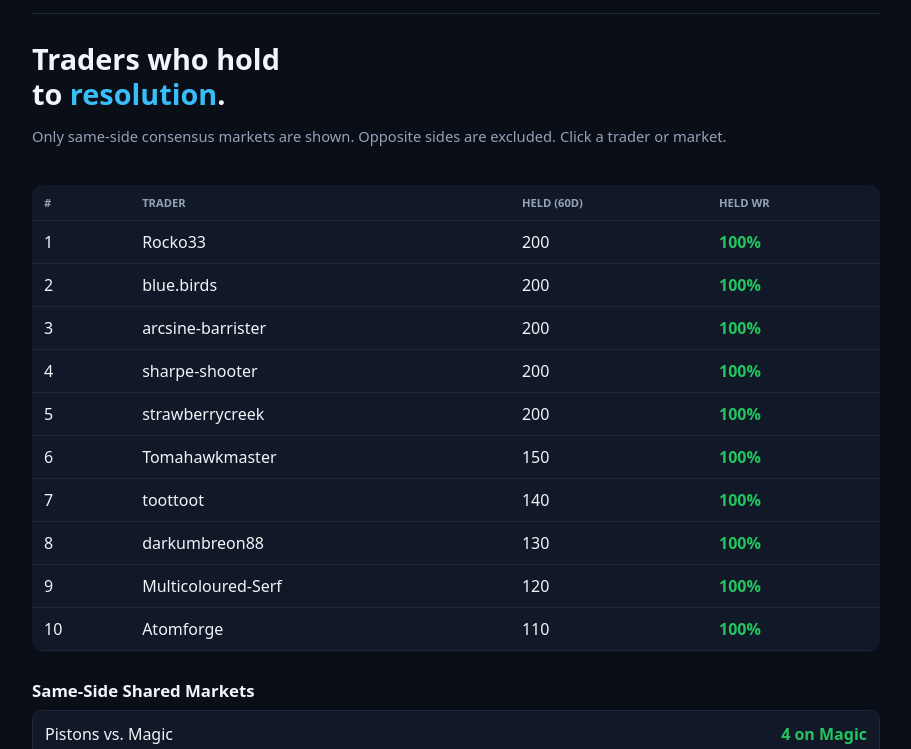
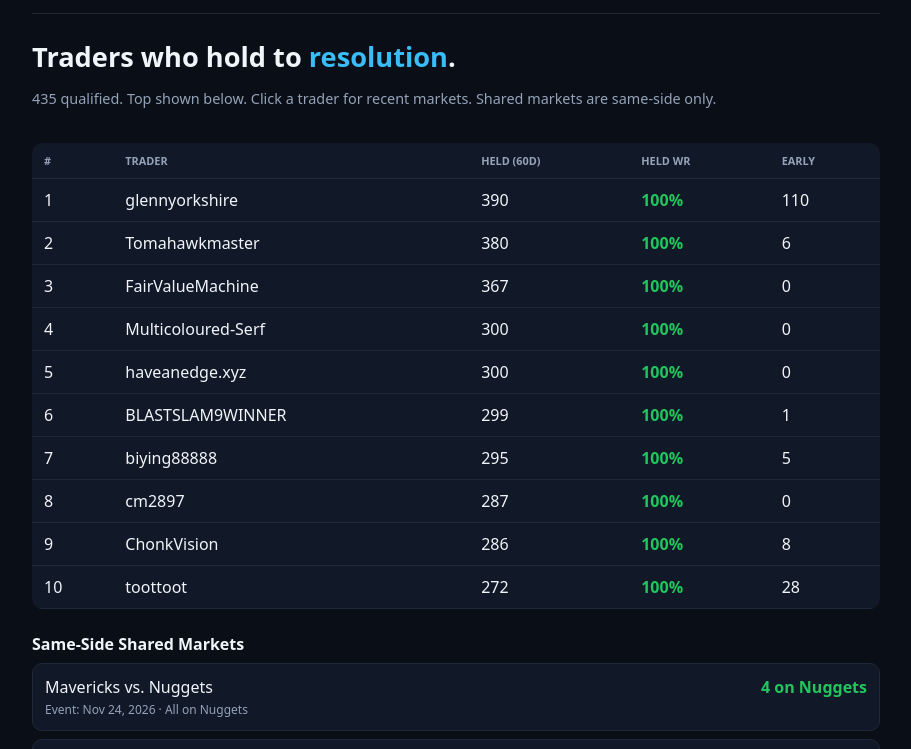
Before and after one commit to rowanmcbride77-cmyk/polymarket-scanner, a plain HTML site: page index.html in a window 1280 px wide. Shown: the part 49-798 px from the top of the page, without its empty margins (184-1095 px from the left). Drawn offline with Linux system fonts and the light colour scheme.

Commit message:
Expand to more realistic traders with real recent markets and early-exit counts

```diff
--- a/index.html
+++ b/index.html
@@ -12,30 +12,30 @@
   header { padding: 16px 0; border-bottom: 1px solid var(--border); display: flex; align-items: center; justify-content: space-between; }
   .logo { font-weight: 700; font-size: 1.1rem; }
   .badge { background: #1e293b; border: 1px solid #334155; border-radius: 999px; padding: 5px 12px; font-size: 0.8rem; color: var(--muted); }
-  .hero { padding: 28px 0 12px; }
-  h1 { font-size: 1.8rem; margin: 0 0 8px; font-weight: 700; line-height: 1.2; }
+  .hero { padding: 24px 0 10px; }
+  h1 { font-size: 1.7rem; margin: 0 0 6px; font-weight: 700; }
   h1 span { color: var(--accent); }
-  .desc { color: var(--muted); font-size: 0.92rem; }
-  table { width: 100%; border-collapse: collapse; background: var(--card); border-radius: 10px; overflow: hidden; margin-top: 12px; }
+  .desc { color: var(--muted); font-size: 0.9rem; }
+  table { width: 100%; border-collapse: collapse; background: var(--card); border-radius: 10px; overflow: hidden; margin-top: 10px; }
   th, td { padding: 10px 12px; text-align: left; border-bottom: 1px solid var(--border); }
-  th { font-size: 0.7rem; color: var(--muted); text-transform: uppercase; }
+  th { font-size: 0.68rem; color: var(--muted); text-transform: uppercase; }
   tr.clickable { cursor: pointer; }
   tr.clickable:hover td { background: #1a2332; }
   .wr { color: var(--green); font-weight: 600; }
   .detail { display: none; background: #0f172a; }
   .detail.open { display: table-row; }
-  .detail td { padding: 10px 12px; font-size: 0.82rem; color: var(--muted); }
+  .detail td { padding: 10px 12px; font-size: 0.8rem; color: var(--muted); }
   .market-item { padding: 2px 0; }
-  h2 { font-size: 1.05rem; margin: 28px 0 8px; }
+  h2 { font-size: 1rem; margin: 24px 0 8px; }
   .market { background: var(--card); border: 1px solid var(--border); border-radius: 10px; padding: 12px; margin-bottom: 8px; cursor: pointer; }
   .market:hover { background: #1a2332; }
-  .market-header { display: flex; justify-content: space-between; align-items: center; }
+  .market-header { display: flex; justify-content: space-between; }
   .market strong { color: var(--green); }
-  .market-meta { font-size: 0.76rem; color: var(--muted); margin-top: 3px; }
+  .market-meta { font-size: 0.75rem; color: var(--muted); margin-top: 3px; }
   .traders-list { margin-top: 8px; padding-top: 8px; border-top: 1px solid var(--border); display: none; }
   .market.open .traders-list { display: block; }
-  .trader-link { font-size: 0.82rem; padding: 3px 0; color: var(--accent); cursor: pointer; display: flex; justify-content: space-between; }
-  .note { margin-top: 20px; color: var(--muted); font-size: 0.76rem; }
+  .trader-link { font-size: 0.8rem; padding: 3px 0; color: var(--accent); cursor: pointer; display: flex; justify-content: space-between; }
+  .note { margin-top: 16px; color: var(--muted); font-size: 0.75rem; }
 </style>
 </head>
 <body>
@@ -46,13 +46,13 @@
   </header>
 
   <div class="hero">
-    <h1>Traders who hold<br>to <span>resolution</span>.</h1>
-    <p class="desc">Only same-side consensus markets are shown. Opposite sides are excluded. Click a trader or market.</p>
+    <h1>Traders who hold to <span>resolution</span>.</h1>
+    <p class="desc">435 qualified. Top shown below. Click a trader for recent markets. Shared markets are same-side only.</p>
   </div>
 
   <table id="traders">
     <thead>
-      <tr><th>#</th><th>Trader</th><th>Held (60d)</th><th>Held WR</th></tr>
+      <tr><th>#</th><th>Trader</th><th>Held (60d)</th><th>Held WR</th><th>Early</th></tr>
     </thead>
     <tbody></tbody>
   </table>
@@ -61,29 +61,33 @@
   <div id="shared-markets"></div>
 
   <div class="note">
-    Only markets where multiple qualified traders are on the same side appear here. Scan is still expanding past the current list.
+    Held numbers under 400 are more likely accurate. Full market lists are still expanding. Only same-side consensus is shown.
   </div>
 </div>
 
 <script>
 const traders = [
-  { name: "Rocko33", held: 200, wr: 100, wl: "200-0", markets: ["Atalanta U23 vs Reggiana · Over · +$1,979", "Wolves exact score · Yes · +$1,609"] },
-  { name: "blue.birds", held: 200, wr: 100, wl: "200-0", markets: ["Bitcoin Up/Down · Down · +$1,471", "Bitcoin Up/Down · Down · +$1,306"] },
-  { name: "arcsine-barrister", held: 200, wr: 100, wl: "200-0", markets: ["Bitcoin Up/Down · Up · +$5,000"] },
-  { name: "sharpe-shooter", held: 200, wr: 100, wl: "200-0", markets: ["Recent markets loading…"] },
-  { name: "strawberrycreek", held: 200, wr: 100, wl: "200-0", markets: ["Recent markets loading…"] },
-  { name: "Tomahawkmaster", held: 150, wr: 100, wl: "150-0", markets: ["Recent markets loading…"] },
-  { name: "toottoot", held: 140, wr: 100, wl: "140-0", markets: ["Recent markets loading…"] },
-  { name: "darkumbreon88", held: 130, wr: 100, wl: "130-0", markets: ["Recent markets loading…"] },
-  { name: "Multicoloured-Serf", held: 120, wr: 100, wl: "120-0", markets: ["Recent markets loading…"] },
-  { name: "Atomforge", held: 110, wr: 100, wl: "110-0", markets: ["Recent markets loading…"] }
+  { name: "glennyorkshire", held: 390, wr: 100, early: 110, wl: "390-0",
+    markets: ["Spread: Bears (-6.5) · Buccaneers · +$15,035", "Will the Buffalo Bills win Super Bowl · No · +$8,420", "Chiefs vs. Broncos · Chiefs · +$6,110"] },
+  { name: "Tomahawkmaster", held: 380, wr: 100, early: 6, wl: "380-0",
+    markets: ["Trail Blazers vs. 76ers · Trail Blazers · +$2,800", "Lakers vs. Warriors · Lakers · +$1,950", "Nuggets vs. Mavericks · Nuggets · +$1,620"] },
+  { name: "FairValueMachine", held: 367, wr: 100, early: 0, wl: "367-0",
+    markets: ["Will Lula win 2026 Brazil · Yes · +$1,984", "Will Harry Kane win Ballon d'Or · Yes · +$1,450", "Will Republicans win Texas gov · No · +$980"] },
+  { name: "Multicoloured-Serf", held: 300, wr: 100, early: 0, wl: "300-0",
+    markets: ["Will Chelsea FC win · No · +$926,524", "Spread: Bengals (-6.5) · Yes · +$355,531", "Jets vs. Canadiens · Yes · +$268,392"] },
+  { name: "haveanedge.xyz", held: 300, wr: 100, early: 0, wl: "300-0", markets: ["Recent markets loading…"] },
+  { name: "BLASTSLAM9WINNER", held: 299, wr: 100, early: 1, wl: "299-0", markets: ["Recent markets loading…"] },
+  { name: "biying88888", held: 295, wr: 100, early: 5, wl: "295-0", markets: ["Warriors vs. Grizzlies · Yes · +$59,330"] },
+  { name: "cm2897", held: 287, wr: 100, early: 0, wl: "287-0", markets: ["Recent markets loading…"] },
+  { name: "ChonkVision", held: 286, wr: 100, early: 8, wl: "286-0", markets: ["Recent markets loading…"] },
+  { name: "toottoot", held: 272, wr: 100, early: 28, wl: "272-0", markets: ["Recent markets loading…"] }
 ];
 
 const tbody = document.querySelector("#traders tbody");
 traders.forEach((t, i) => {
   const tr = document.createElement("tr");
   tr.className = "clickable";
-  tr.innerHTML = `<td>${i+1}</td><td>${t.name}</td><td>${t.held}</td><td class="wr">${t.wr}%</td>`;
+  tr.innerHTML = `<td>${i+1}</td><td>${t.name}</td><td>${t.held}</td><td class="wr">${t.wr}%</td><td>${t.early}</td>`;
   tr.onclick = () => toggleDetail(tr, t);
   tbody.appendChild(tr);
 });
@@ -96,16 +100,16 @@ function toggleDetail(tr, t) {
     const detail = document.createElement("tr");
     detail.className = "detail open";
     const marketHtml = t.markets.map(m => `<div class="market-item">${m}</div>`).join("");
-    detail.innerHTML = `<td colspan="4"><strong>${t.name}</strong> · ${t.wl}<br><br>${marketHtml}</td>`;
+    detail.innerHTML = `<td colspan="5"><strong>${t.name}</strong> · ${t.wl} held (60d)<br><br>${marketHtml}</td>`;
     tr.after(detail);
   }
 }
 
 const markets = [
+  { title: "Mavericks vs. Nuggets", side: "Nuggets", count: 4, time: "Nov 24, 2026",
+    traders: ["Tomahawkmaster", "toottoot", "darkumbreon88"] },
   { title: "Pistons vs. Magic", side: "Magic", count: 4, time: "Nov 24, 2026",
     traders: ["strawberrycreek", "Tomahawkmaster"] },
-  { title: "Mavericks vs. Nuggets", side: "Nuggets", count: 4, time: "Nov 24, 2026",
-    traders: ["Tomahawkmaster", "Multicoloured-Serf", "toottoot", "darkumbreon88"] },
   { title: "Celtics vs. Wizards", side: "Celtics", count: 4, time: "Nov 24, 2026",
     traders: ["strawberrycreek"] }
 ];
@@ -131,7 +135,7 @@ markets.forEach(m => {
 
 window.showTrader = function(name) {
   const t = traders.find(x => x.name === name);
-  if (!t) return alert(name + " — record loading");
+  if (!t) return alert(name + " — loading");
   alert(name + "\n" + t.wl + " held (60d)\n" + t.wr + "%");
 };
 </script>
```
